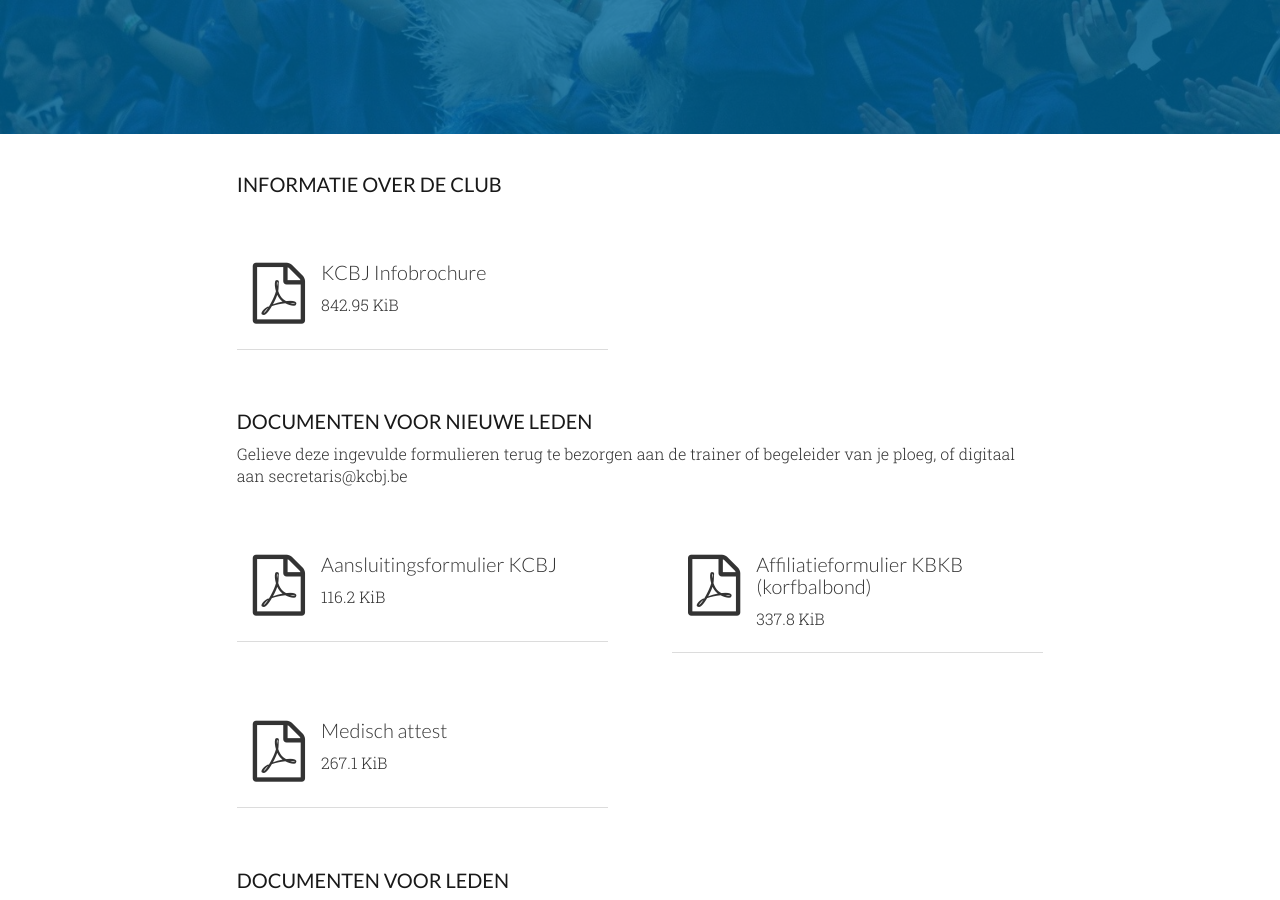
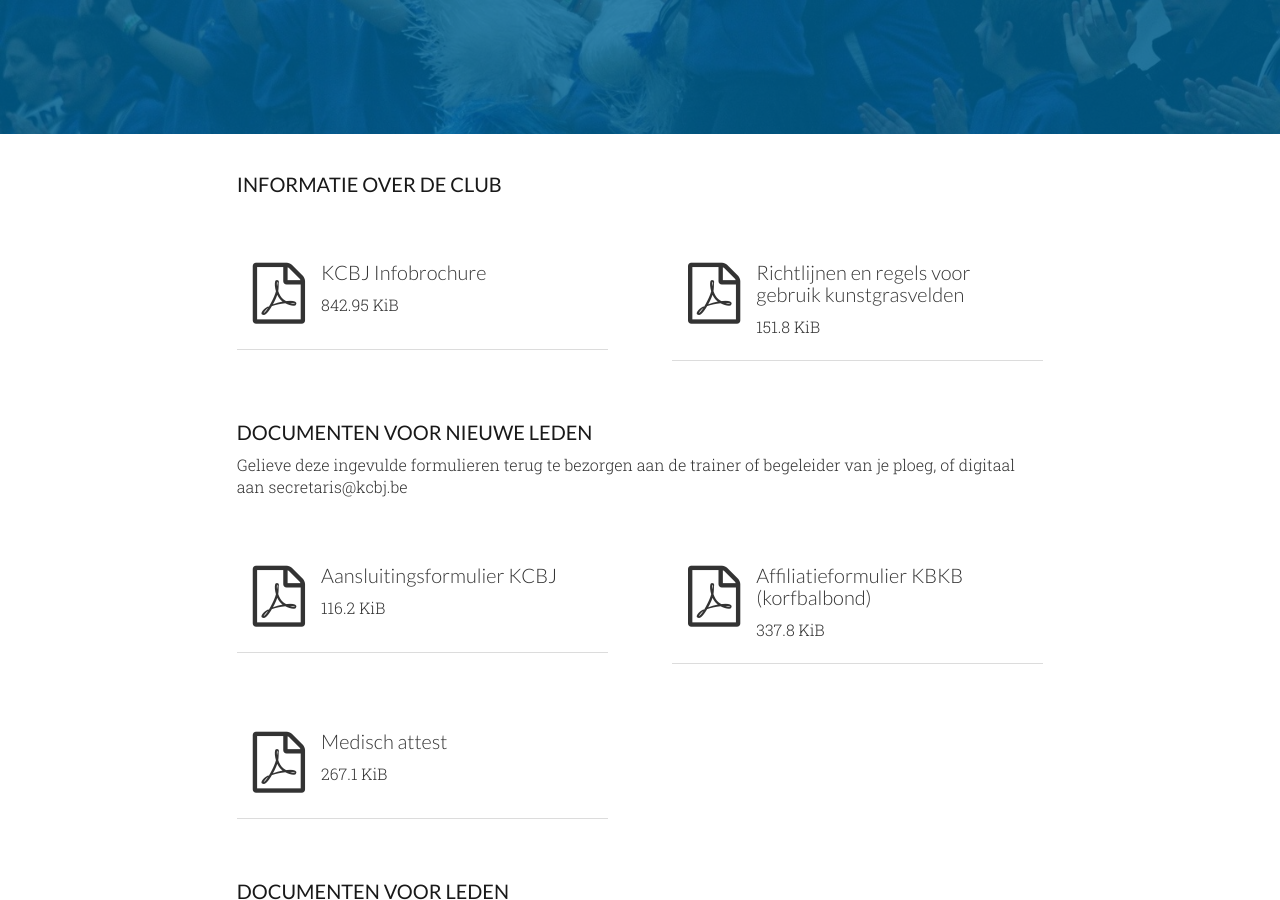
Before and after one commit to kcbj/kcbj.github.io, a Jekyll site: the page built from downloads/index.html, in a window 1280 px wide and 900 px high, scrolled down 417 px. Built offline with Jekyll 4.4.1, drawn with Linux system fonts in a browser that asks for light colours; nearby versions of some CDN libraries.

Commit message:
Added PDF "Richtlijnen en regels voor gebruik kunstgrasvelden"

```diff
--- a/_data/downloads.yml
+++ b/_data/downloads.yml
@@ -5,6 +5,11 @@
     title: KCBJ Infobrochure
     size: 863181
     hsize: 842.95 KiB
+    mime: pdf
+  - path: "/downloads/files/info/richtlijnen_en_regels_voor_gebruik_kunstgrasvelden.pdf"
+    title: Richtlijnen en regels voor gebruik kunstgrasvelden
+    size: 151814
+    hsize: 151.8 KiB
     mime: pdf
   path: "/downloads/files/info"
 - title: Documenten voor nieuwe leden
--- a/downloads/files/info/description.yml
+++ b/downloads/files/info/description.yml
@@ -3,3 +3,5 @@ title: Informatie over de club
 files:
   - path: infobrochure.pdf
     title: KCBJ Infobrochure
+  - path: richtlijnen_en_regels_voor_gebruik_kunstgrasvelden.pdf
+    title: Richtlijnen en regels voor gebruik kunstgrasvelden
```
Also changed, not shown: 1 other file.
